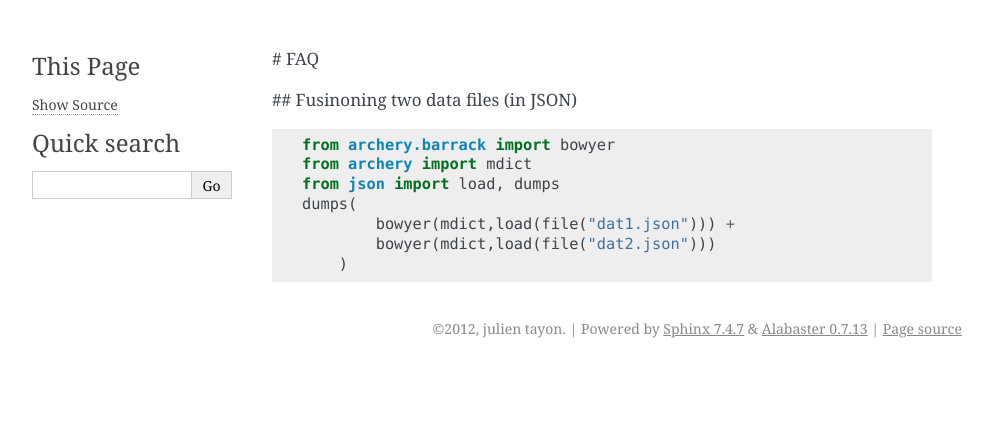
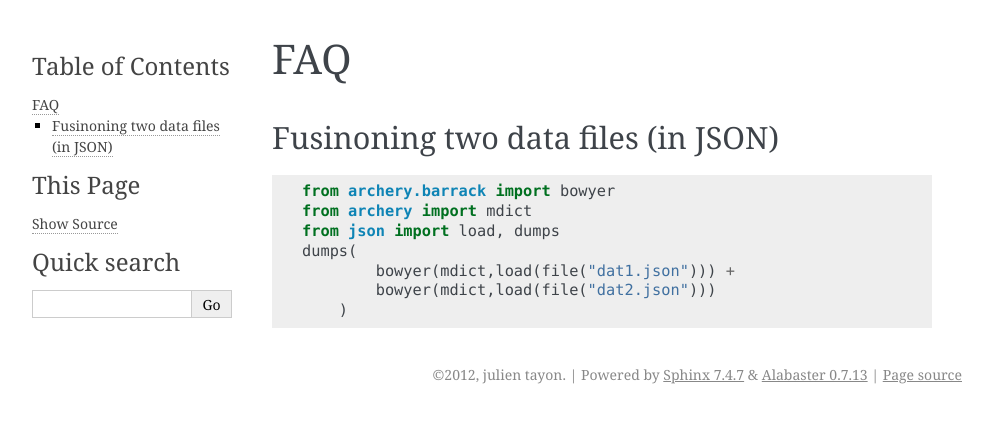
Before and after one commit to jul/yahi, a Sphinx documentation site: the page built from docs/source/faq.rst, in a window 1280 px wide. Shown: the top 423 px of the page, without its empty margins (148-1141 px from the left). Built offline with Sphinx 7.4.7, drawn with Linux system fonts in a browser that asks for light colours.

Commit message:
oops this is not markdown

```diff
--- a/docs/source/faq.rst
+++ b/docs/source/faq.rst
@@ -1,6 +1,10 @@
-# FAQ
+===
+FAQ
+===
 
-## Fusinoning two data files (in JSON)
+Fusinoning two data files (in JSON)
+***********************************
+
 
 ::
 
```
